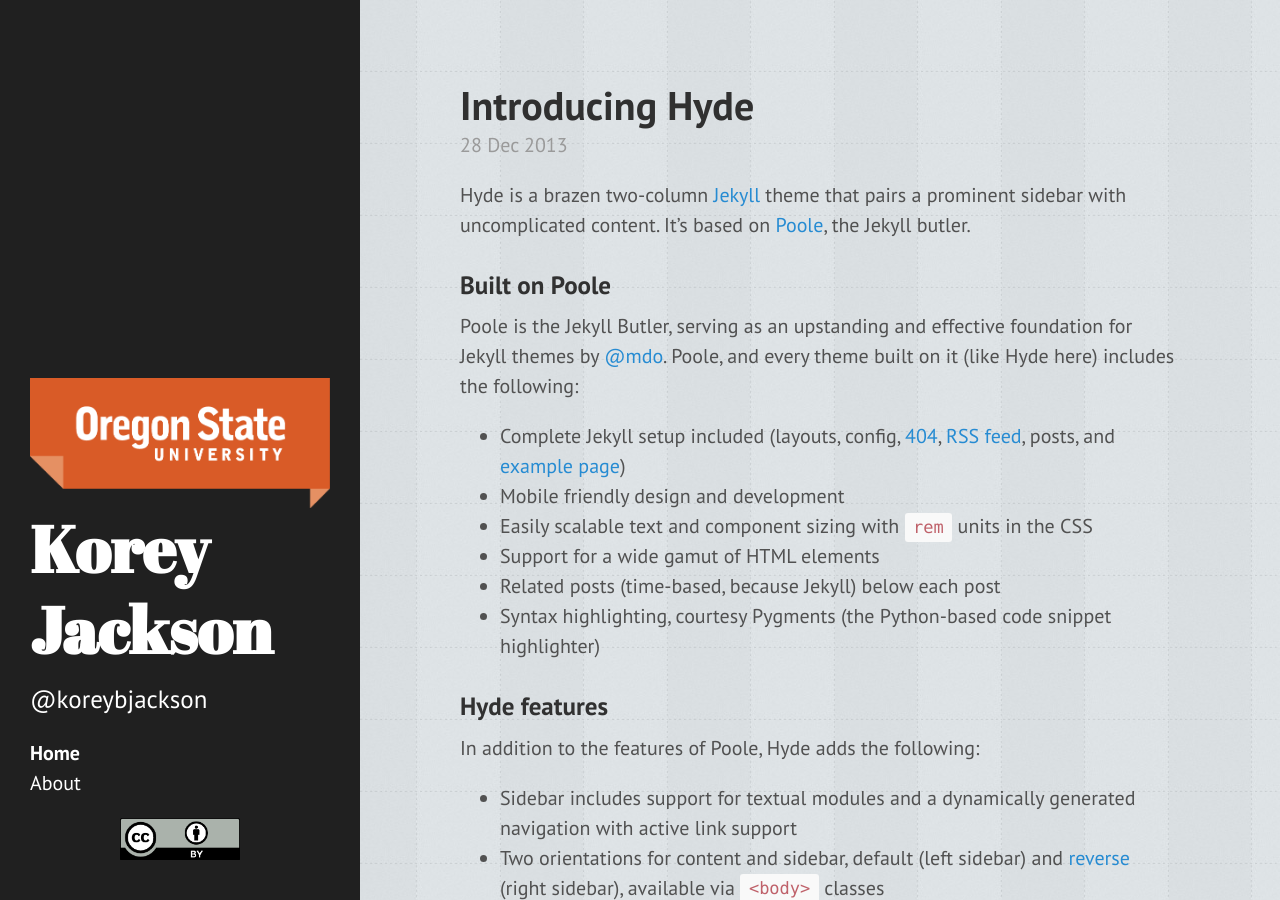
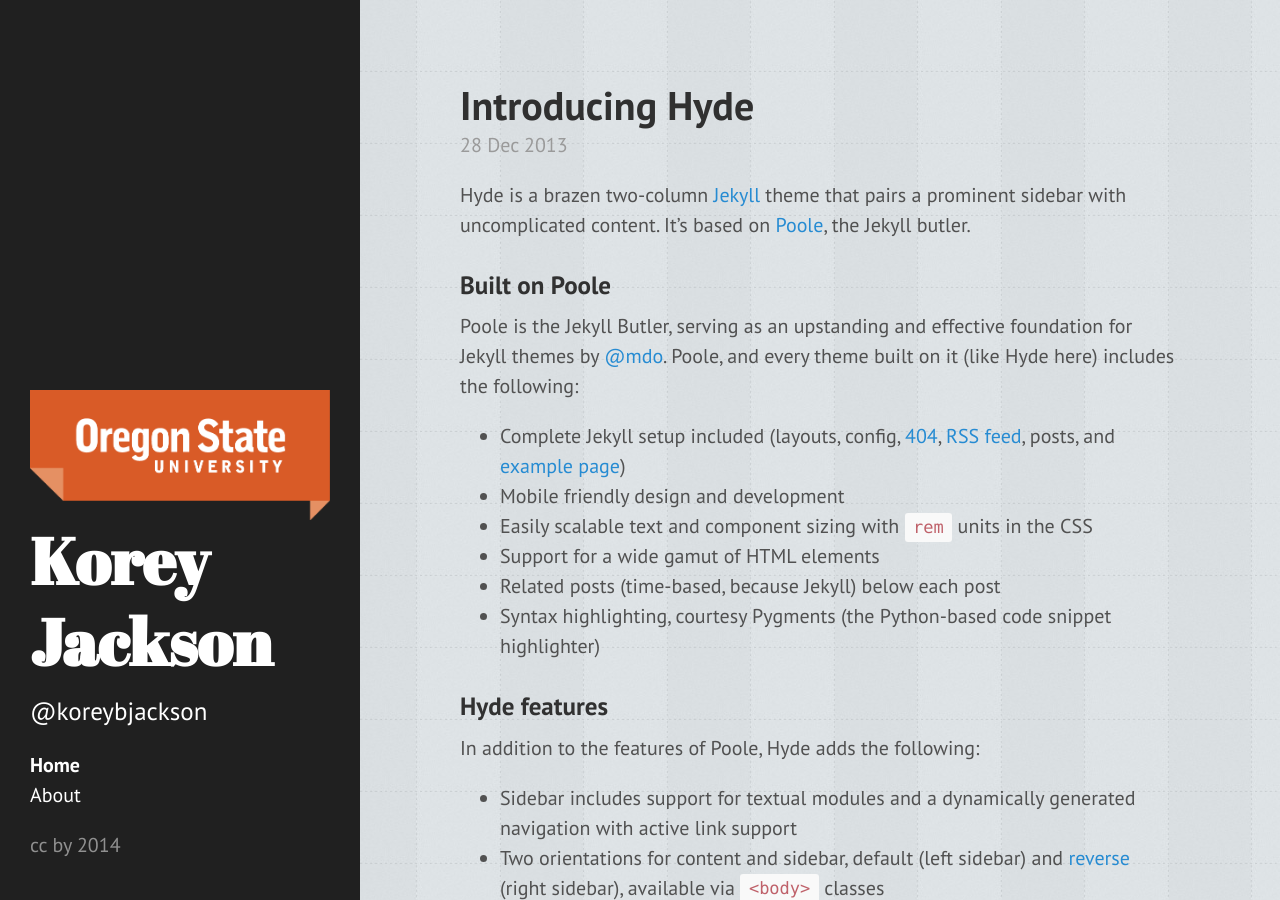
Before and after one commit to kbjack/kbjack.github.io, a Jekyll site: the page built from index.html, in a window 1280 px wide and 900 px high. Built offline with Jekyll 4.4.1, drawn with Linux system fonts in a browser that asks for light colours; Markdown is read by kramdown in place of the engine named in the settings; the list of posts is cut into pages by our own code.

Commit message:
removed copyright image

```diff
--- a/_includes/sidebar.html
+++ b/_includes/sidebar.html
@@ -29,6 +29,6 @@
 
     </ul>
 
-    <p><img src="/images/ccby.png" class="copyright-img" {{ site.time | date: '%Y' }}.</p>
+    <p> cc by {{ site.time | date: '%Y' }}</p>
   </div>
 </div>
```
